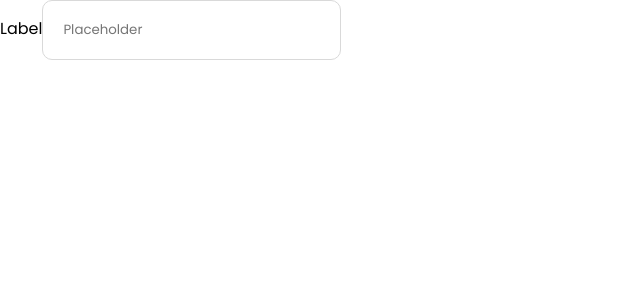
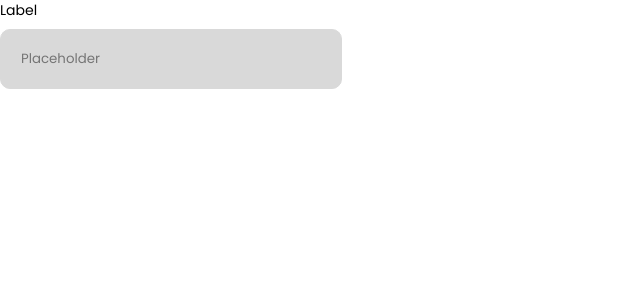
Before and after one commit to fernan-x/meal-planner-app, a React (Vite) app: page /dashboard in a window 1280 px wide. Shown: the top 300 px of the page, without its empty margins (0-640 px from the left). Built offline with nearby package versions, Linux system fonts and the light colour scheme.

Commit message:
[#?] Added : Input component

```diff
--- a/src/App.tsx
+++ b/src/App.tsx
@@ -18,6 +18,7 @@ function App() {
                   label="Label"
                   placeholder="Placeholder"
                   onChange={() => {}}
+                  disabled
                 />
               </>
             }
--- a/src/assets/scss/components/_input.scss
+++ b/src/assets/scss/components/_input.scss
@@ -2,17 +2,28 @@
 @import "../typography";
 
 .input {
+  display: flex;
+  flex-direction: column;
+  width: 300px;
+
   .input__label {
+    margin-bottom: 0.5rem;
   }
 
   .input__field {
     border: 1.5px solid $neutral-gray4;
     border-radius: 10px;
     padding: 19px 20px;
+    min-width: 300px;
 
     &:focus,
     &:focus-visible {
       border: 1.5px solid $primary-80;
+      outline-color: $primary-80;
+    }
+
+    &:disabled {
+      background-color: $neutral-gray4;
     }
   }
 }
--- a/src/components/core/Input.tsx
+++ b/src/components/core/Input.tsx
@@ -6,6 +6,7 @@ interface InputProps {
   placeholder?: string;
   value?: string;
   focus?: boolean;
+  disabled?: boolean;
 }
 
 const Input: React.FC<InputProps> = ({
@@ -14,10 +15,11 @@ const Input: React.FC<InputProps> = ({
   value = "",
   placeholder = "",
   focus = false,
+  disabled = false,
 }: InputProps) => {
   return (
     <div className="input">
-      <label className="input__label">{label}</label>
+      <label className="input__label small-text-regular">{label}</label>
       <input
         type="text"
         value={value}
@@ -25,6 +27,7 @@ const Input: React.FC<InputProps> = ({
         autoFocus={focus}
         onChange={onChange}
         className="input__field"
+        disabled={disabled}
       />
     </div>
   );
```
